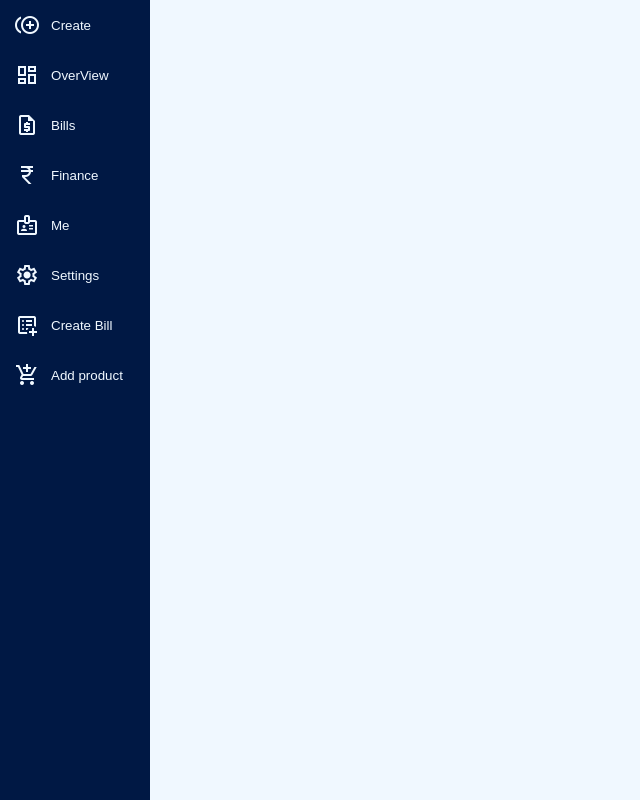
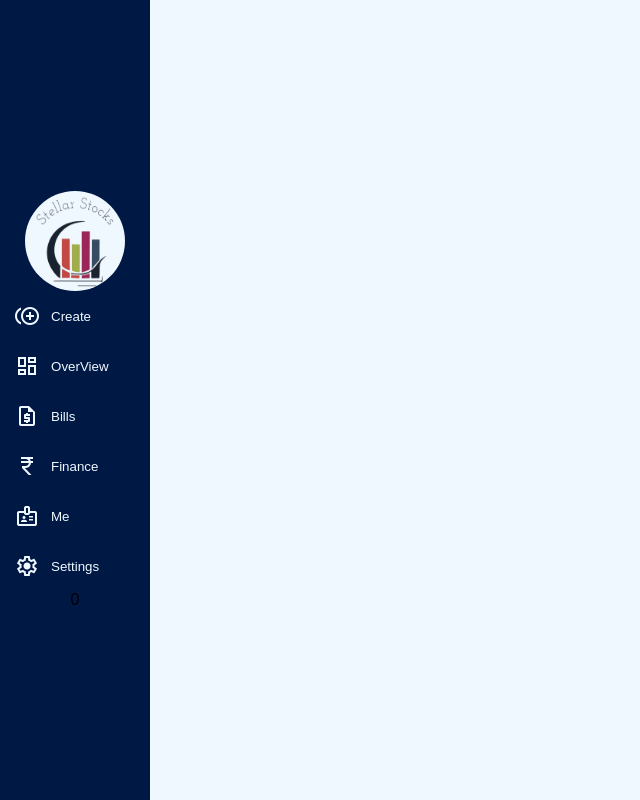
Before and after one commit to iamRaz-01/stellar_stocks_front_end, a React (Create React App) app: page / in a window 1280 px wide. Shown: the whole page, without its empty margins (0-640 px from the left). Built offline with nearby package versions, Linux system fonts and the light colour scheme; a web font is replaced by a local one.

Commit message:
created logo

```diff
--- a/src/assets/css/universal.css
+++ b/src/assets/css/universal.css
@@ -17,6 +17,4 @@ html, body {
     --dark_blue : #001844;
     --white : aliceblue;
     --aqua : aqua;
-
-
 }
--- a/src/components/navigation/Navigator.js
+++ b/src/components/navigation/Navigator.js
@@ -1,45 +1,58 @@
 import "../../assets/css/universal.css"
 import "./navigator.css";
+import logo from "../../assets/images/stellarstocksLogo.png"
+import { useState } from "react";
 
 
+
+function click(){
+
+}
 let navButtons = [
-    { name: "Create", icon: "control_point_duplicate" },
-    { name: "OverView", icon: "Dashboard" },
-    { name: "Bills", icon: "request_quote" },
-    { name: "Finance", icon: "currency_rupee" },
-    { name: "Me", icon: "badge" },
-    { name: "Settings", icon: "settings" },
-    { name: "Create Bill", icon: "list_alt_add" },
-    { name: "Add product", icon: "add_shopping_cart" }
+    { name: "Create", icon: "control_point_duplicate" , event : click },
+    { name: "OverView", icon: "Dashboard",event : click },
+    { name: "Bills", icon: "request_quote",event : click },
+    { name: "Finance", icon: "currency_rupee",event : click },
+    { name: "Me", icon: "badge",event : click },
+    { name: "Settings", icon: "settings",event : click }
 ]
-let create = [
-{ name: "Create Bill", icon: "list_alt_add" },
-{ name: "Add product", icon: "add_shopping_cart" }]
+// let create = [
+// { name: "Create Bill", icon: "list_alt_add" },
+// { name: "Add product", icon: "add_shopping_cart" }]
 
 function Navigator(){
+    let [sam,setSam] = useState(0);
+    const change  = ()=>{
+        setSam(sam+=1)
+    }
 
-    let buttons = navButtons.map(btn=> <NavButton name = {btn.name} icon = {btn.icon} />);
+
+
+    let buttons = navButtons.map(btn=> <NavButton name = {btn.name} icon = {btn.icon} event={change} />);
 
     return (
         <div className="navBar">
+            <img src={logo} alt="LOGO"  className="logo" />
             {buttons}
+            {sam}
+
 
         </div>
     )
 
 }
-function CreateButton(){
-    let createBtns = create.map(c => <NavButton name = {c.name} icon = {c.icon} />);
-     return(
-        <div className="navDiv">
-           {createBtns}
-        </div>
-     )
-}
+// function CreateButton(){
+//     let createBtns = create.map(c => <NavButton name = {c.name} icon = {c.icon} />);
+//      return(
+//         <div className="navDiv">
+//            {createBtns}
+//         </div>
+//      )
+// }
 
 function NavButton(props){
     return(
-        <button className="navBtn">
+        <button className="navBtn" onClick={props.event}>
             <span className="material-symbols-outlined">
             {props.icon}
           </span>
--- a/src/components/navigation/navigator.css
+++ b/src/components/navigation/navigator.css
@@ -5,8 +5,15 @@
     display: flex;
     flex-direction: column;
     align-items: center;
+
+    justify-content: center;
     position: fixed;
 
+}
+.logo{
+    width :100px ;
+    height : 100px ;
+    border-radius: 50px;
 }
 .navBtn{
     width: 80%;
@@ -46,5 +53,9 @@
     .navBtn p{
       display: none;
     }
+    .logo{
+        width: 40px;
+        height: 40px;
+    }
 
 }
```
Also changed, not shown: src/assets/images/stellarstocksLogo.png (added).
